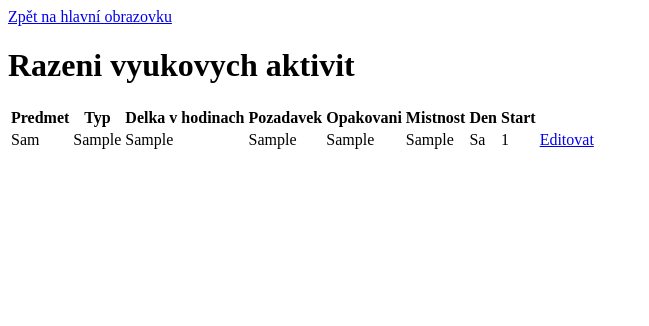
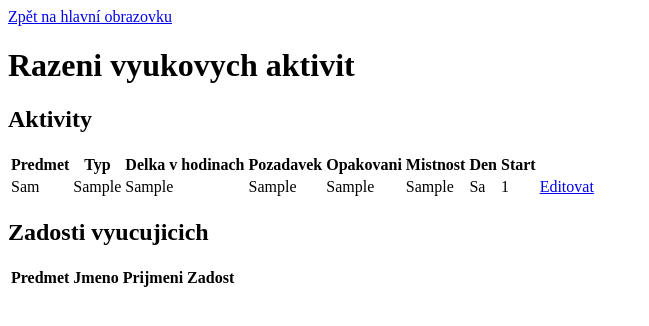
Before and after one commit to MOONYROS/VUT-IIS-project, a PHP site: page /views/scheduler_views/schedule_activities.php in a window 1280 px wide. Shown: the top 326 px of the page, without its empty margins (0-649 px from the left). Run offline with PHP 8.4, Linux system fonts and the light colour scheme; data comes from the database, SQL or seed files in the repository; tables that the repository leaves empty hold one stand-in row (values such as "Sample post"); lists and menus that the app fills with data are empty.

Commit message:
Listing requests from teachers.

```diff
--- /dev/null
+++ b/controllers/request_controllers/requests_list.php
@@ -0,0 +1,17 @@
+<?php
+require_once "../../services/subject_service.php";
+
+function listRequests() {
+    $subjectService = new subjectService();
+    $requests = $subjectService->getRequests();
+    $finalValue = '';
+
+    foreach ($requests as $request) {
+        $finalValue .= '<tr><td>' . $request['zkratka'] . '</td>
+                        <td>' . $request['jmeno'] . '</td>
+                        <td>' . $request['prijmeni'] . '</td>
+                        <td>' . $request['zadost'] . '</td></tr>';
+    }
+
+    return $finalValue;
+}
--- a/services/subject_service.php
+++ b/services/subject_service.php
@@ -168,4 +168,20 @@ class subjectService {
             return "Žádost se nepodařilo smazat: " . $e->getMessage();
         }
     }
+
+    function getRequests() {
+        try {
+            $stmt = $this->pdo->prepare("SELECT Osoba.jmeno, Osoba.prijmeni, Osoba_predmet.zkratka, Osoba_predmet.zadost
+                                        FROM Osoba
+                                        JOIN Osoba_predmet ON Osoba.ID_Osoba = Osoba_predmet.ID_Osoba
+                                        WHERE Osoba.role = 'vyuc' AND Osoba_predmet.zadost IS NOT NULL
+                                        ORDER BY Osoba_predmet.zkratka");
+            $stmt->execute();
+            return $stmt->fetchAll(PDO::FETCH_ASSOC);
+        }
+        catch (PDOException $e) {
+            error_log("Nepodařilo se získat žádosti: " . $e->getMessage());
+            return "Nepodařilo se získat žádosti: " . $e->getMessage();
+        }
+    }
 }
--- a/views/scheduler_views/schedule_activities.php
+++ b/views/scheduler_views/schedule_activities.php
@@ -2,6 +2,7 @@
 require_once "../../common.php";
 require_once "../../services/activity_service.php";
 require_once "../../controllers/activity_controllers/activities_list.php";
+require_once "../../controllers/request_controllers/requests_list.php";
 
 make_header("Razeni aktivit");
 
@@ -11,6 +12,10 @@ echo toMainPage();
 <h1>
     Razeni vyukovych aktivit
 </h1>
+
+<h2>
+    Aktivity
+</h2>
 
 <table>
     <tr>
@@ -28,5 +33,21 @@ echo listActivity();
 ?>
 </table>
 
+<h2>
+    Zadosti vyucujicich
+</h2>
+
+<table>
+    <tr>
+        <th>Predmet</th>
+        <th>Jmeno</th>
+        <th>Prijmeni</th>
+        <th>Zadost</th>
+    </tr>
+    <?php
+    echo listRequests();
+    ?>
+</table>
+
 <?php
 make_footer();
```
